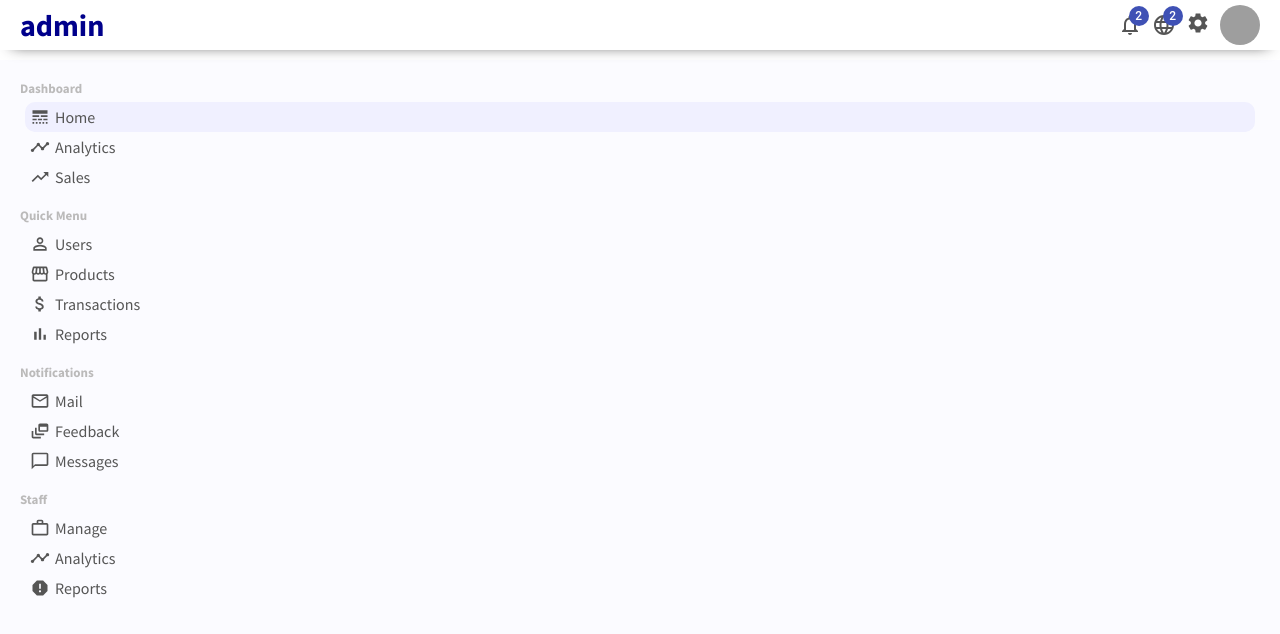
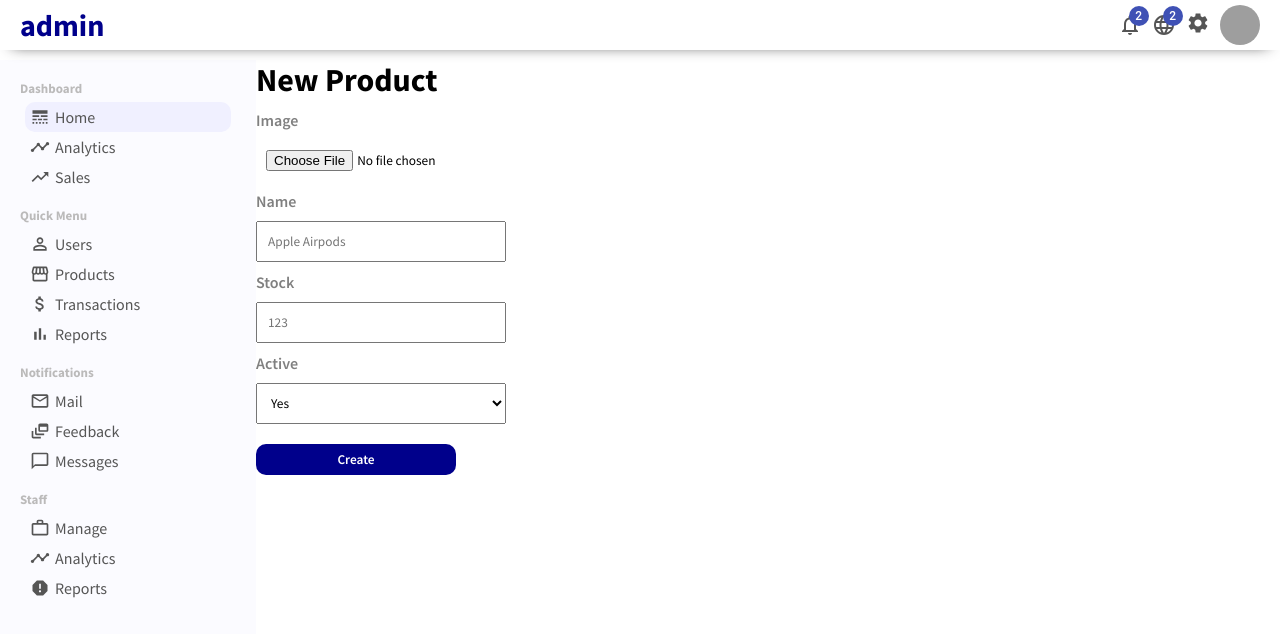
Before and after one commit to aleksandersousa/Ecommerce-React-Node-MongoDB, a React (Create React App) app in the folder admin-dashboard/: page /newProduct in a window 1280 px wide. Shown: the top 634 px of the page. Built offline with nearby package versions, Linux system fonts and the light colour scheme; grey boxes are pictures that could not be loaded.

Commit message:
Created new product page

```diff
--- a/admin-dashboard/src/Routes.jsx
+++ b/admin-dashboard/src/Routes.jsx
@@ -7,6 +7,7 @@
 import NewUser from './pages/newUser/NewUser';
 import ProductList from './pages/productList/ProductList';
 import Product from './pages/product/Product';
+import NewProduct from './pages/newProduct/NewProduct';
 
 export default function RoutesLogic() {
   return (
@@ -21,6 +22,7 @@
           <Route exact path="/newUser" element={<NewUser />} />
           <Route exact path="/products" element={<ProductList />} />
           <Route exact path="/product/:productId" element={<Product />} />
+          <Route exact path="/newProduct" element={<NewProduct />} />
         </Routes>
       </div>
     </Router>
--- /dev/null
+++ b/admin-dashboard/src/pages/newProduct/NewProduct.jsx
@@ -0,0 +1,31 @@
+import './styles.scss';
+
+export default function NewProduct() {
+  return (
+    <div className="newProduct">
+      <h1 className="addProductTitle">New Product</h1>
+      <form className="addProductForm">
+        <div className="addProductItem">
+          <label>Image</label>
+          <input type="file" id="file" />
+        </div>
+        <div className="addProductItem">
+          <label>Name</label>
+          <input type="text" placeholder="Apple Airpods" />
+        </div>
+        <div className="addProductItem">
+          <label>Stock</label>
+          <input type="text" placeholder="123" />
+        </div>
+        <div className="addProductItem">
+          <label>Active</label>
+          <select name="active" id="active">
+            <option value="yes">Yes</option>
+            <option value="no">No</option>
+          </select>
+        </div>
+        <button type="submit" className="addProductButton">Create</button>
+      </form>
+    </div>
+  );
+}
--- /dev/null
+++ b/admin-dashboard/src/pages/newProduct/styles.scss
@@ -0,0 +1,45 @@
+.newProduct {
+  flex: 4;
+
+  .addProductForm {
+    margin-top: 0.625rem;
+
+    .addProductItem {
+      width: 15.625rem;
+      display: flex;
+      flex-direction: column;
+      margin-bottom: 0.625rem;
+
+      & > label {
+        margin-bottom: 0.625rem;
+        color: gray;
+        font-weight: 600;
+      }
+
+      & > input {
+        padding: 0.625rem;
+
+        &:focus {
+          outline: none;
+        }
+      }
+
+      & > select {
+        padding: 0.625rem;
+      }
+    }
+
+    .addProductButton {
+      width: 12.5rem;
+      border: none;
+      background-color: darkblue;
+      color: white;
+      padding: 0.4375rem 0.625rem;
+      font-weight: 600;
+      border-radius: 0.625rem;
+      margin-top: 0.625rem;
+      font-weight: 600;
+      cursor: pointer;
+    }
+  }
+}
```
